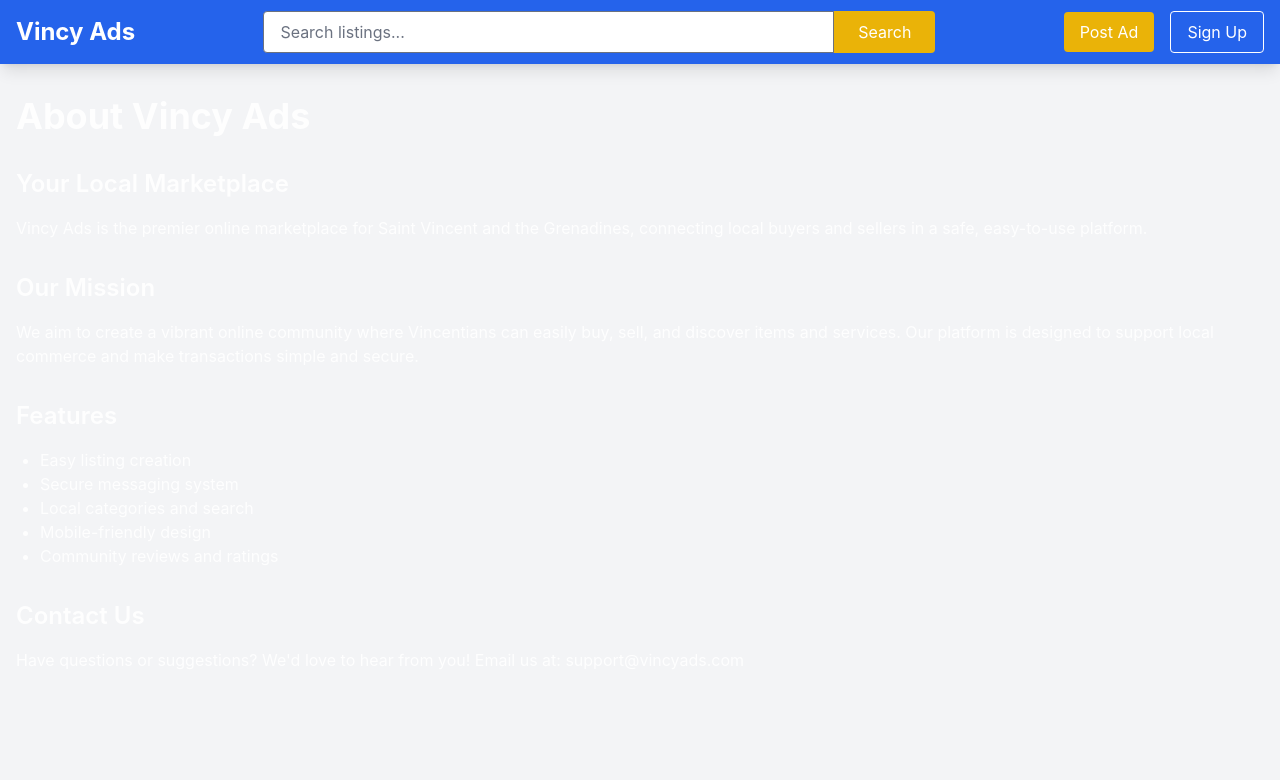
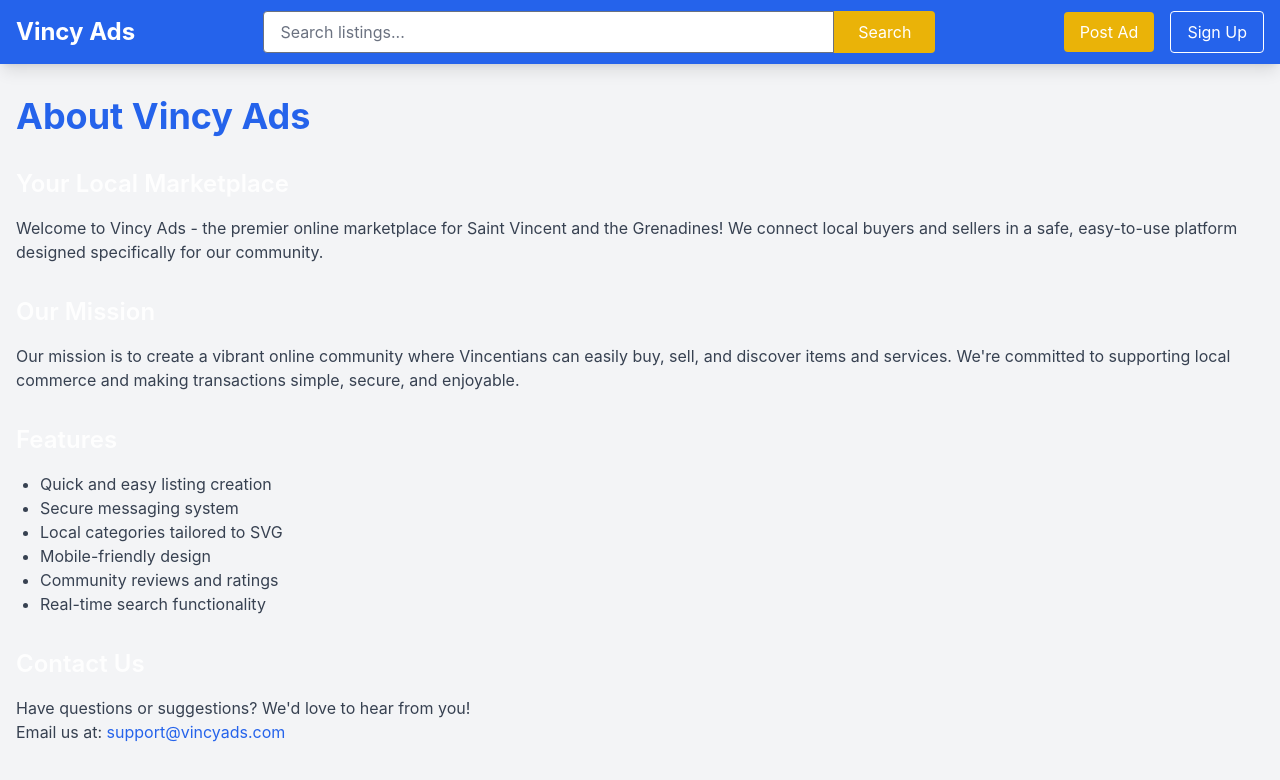
Before and after one commit to RagPrice/vincy-ads, a React (Vite) app: page /about in a window 1280 px wide. Shown: the top 780 px of the page. Built offline with nearby package versions, Linux system fonts and the light colour scheme.

Commit message:
Update About page with improved styling and content

```diff
--- a/src/pages/About.tsx
+++ b/src/pages/About.tsx
@@ -1,42 +1,44 @@
 const About = () => {
   return (
     <div className="container mx-auto px-4 py-8">
-      <h1 className="text-4xl font-bold mb-8">About Vincy Ads</h1>
+      <h1 className="text-4xl font-bold mb-8 text-blue-600">About Vincy Ads</h1>
 
       <div className="prose lg:prose-xl">
         <section className="mb-8">
           <h2 className="text-2xl font-semibold mb-4">Your Local Marketplace</h2>
-          <p>
-            Vincy Ads is the premier online marketplace for Saint Vincent and the Grenadines,
-            connecting local buyers and sellers in a safe, easy-to-use platform.
+          <p className="text-gray-700">
+            Welcome to Vincy Ads - the premier online marketplace for Saint Vincent and the Grenadines!
+            We connect local buyers and sellers in a safe, easy-to-use platform designed specifically
+            for our community.
           </p>
         </section>
 
         <section className="mb-8">
           <h2 className="text-2xl font-semibold mb-4">Our Mission</h2>
-          <p>
-            We aim to create a vibrant online community where Vincentians can easily buy,
-            sell, and discover items and services. Our platform is designed to support
-            local commerce and make transactions simple and secure.
+          <p className="text-gray-700">
+            Our mission is to create a vibrant online community where Vincentians can easily buy,
+            sell, and discover items and services. We're committed to supporting local commerce
+            and making transactions simple, secure, and enjoyable.
           </p>
         </section>
 
         <section className="mb-8">
           <h2 className="text-2xl font-semibold mb-4">Features</h2>
-          <ul className="list-disc pl-6">
-            <li>Easy listing creation</li>
+          <ul className="list-disc pl-6 text-gray-700">
+            <li>Quick and easy listing creation</li>
             <li>Secure messaging system</li>
-            <li>Local categories and search</li>
+            <li>Local categories tailored to SVG</li>
             <li>Mobile-friendly design</li>
             <li>Community reviews and ratings</li>
+            <li>Real-time search functionality</li>
           </ul>
         </section>
 
         <section>
           <h2 className="text-2xl font-semibold mb-4">Contact Us</h2>
-          <p>
-            Have questions or suggestions? We'd love to hear from you!
-            Email us at: support@vincyads.com
+          <p className="text-gray-700">
+            Have questions or suggestions? We'd love to hear from you!<br />
+            Email us at: <a href="mailto:support@vincyads.com" className="text-blue-600 hover:text-blue-800">support@vincyads.com</a>
           </p>
         </section>
       </div>
```
